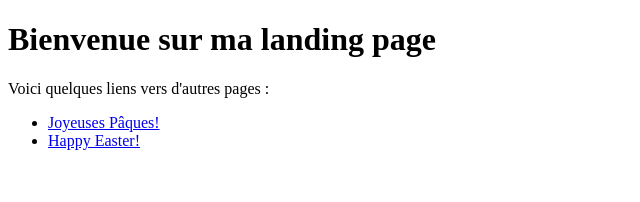
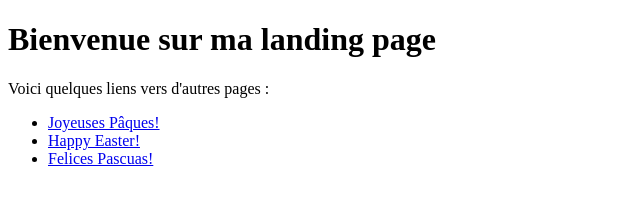
Before and after one commit to Rauseline/Easter-Git-Project-, a plain HTML site: page index.html in a window 1280 px wide. Shown: the whole page, without its empty margins (0-640 px from the left). Drawn offline with Linux system fonts and the light colour scheme.

Commit message:
feature3
lien vers la page en espagnol

```diff
--- a/index.html
+++ b/index.html
@@ -10,6 +10,7 @@
     <ul>
       <li><a href="page-fr.html">Joyeuses Pâques!</a></li>
       <li><a href="page-en.html">Happy Easter!</a></li>
+      <li><a href="page-esp.html">Felices Pascuas!</a></li>
     </ul>
   </body>
 </html>
```
